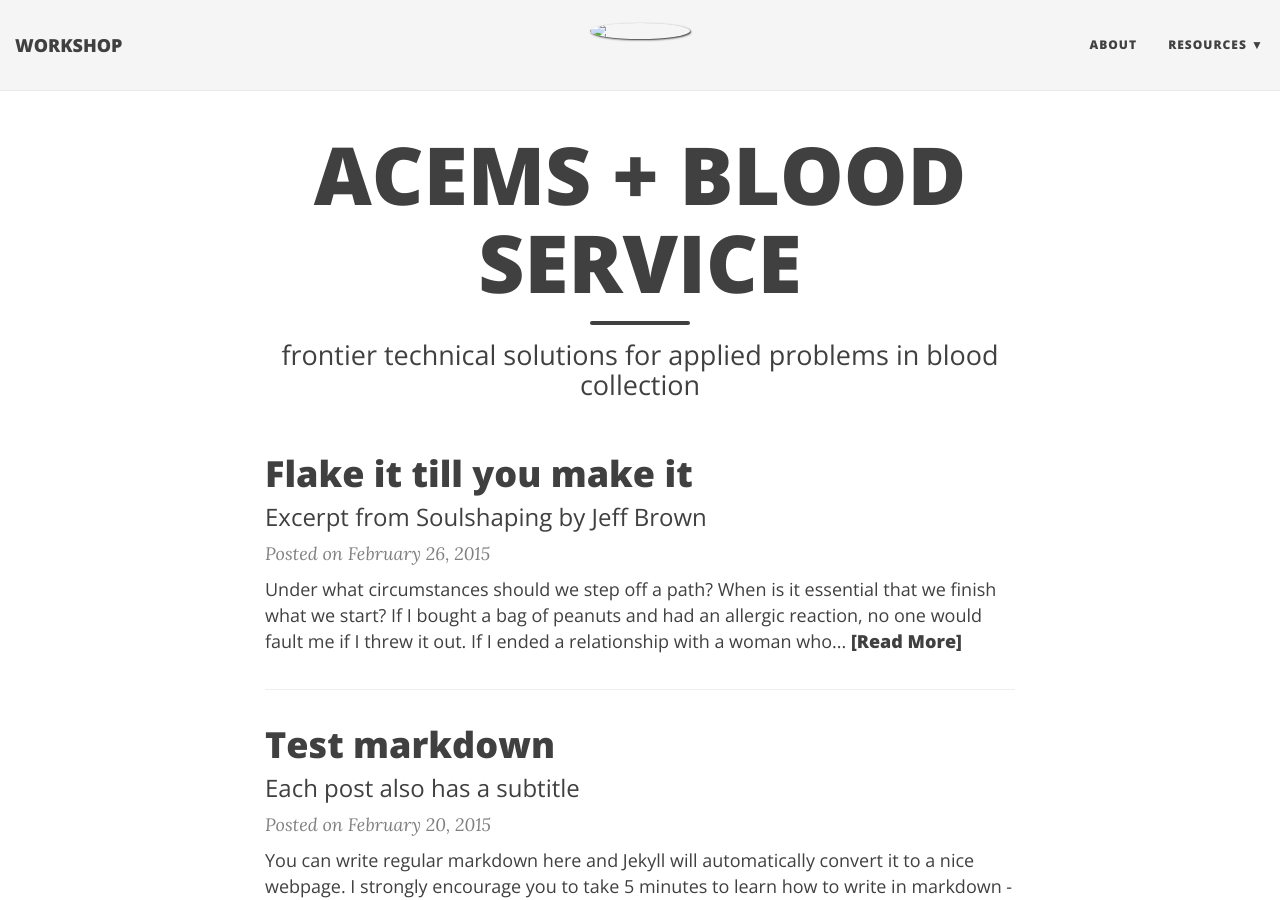
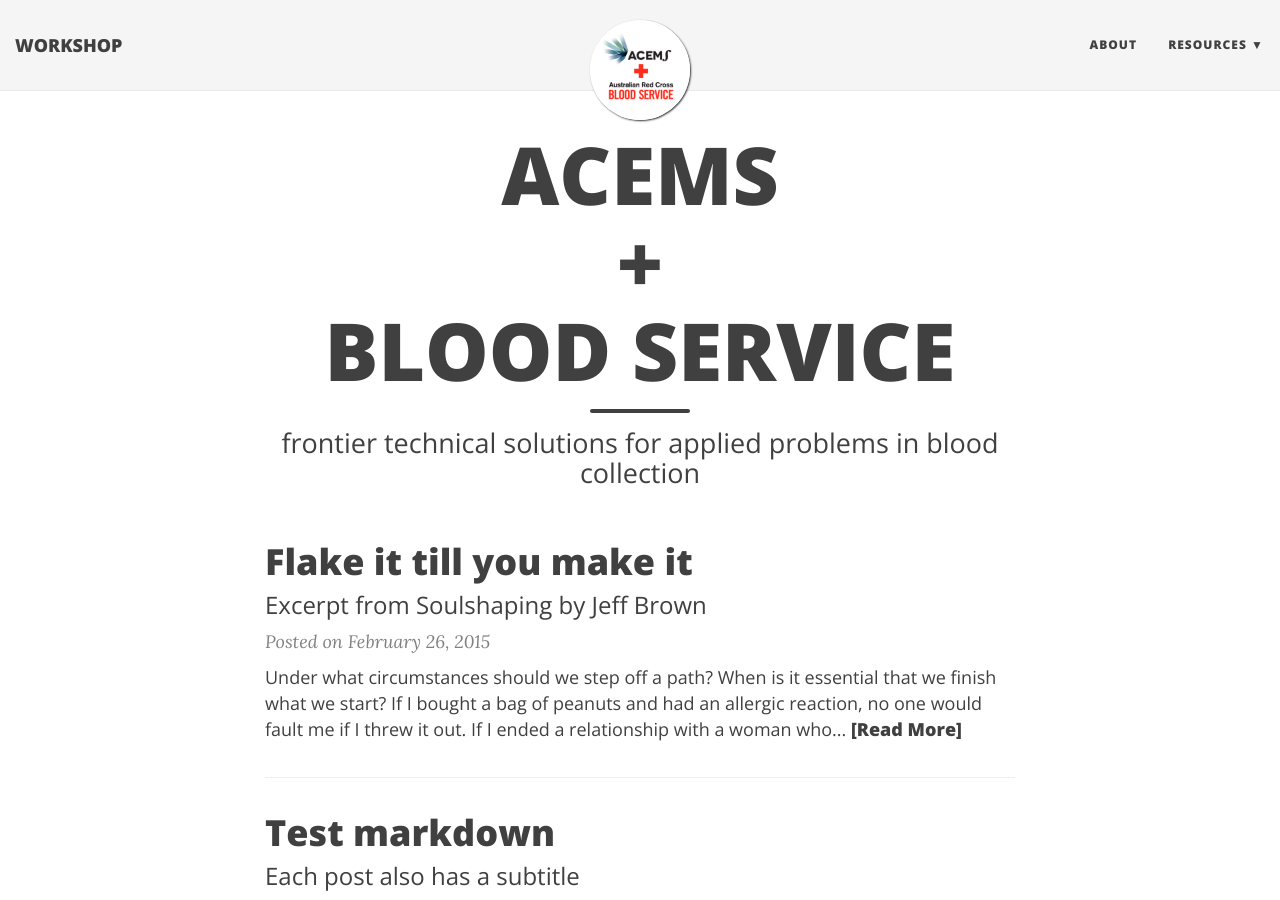
Before and after one commit to stephentwright/acems-bloodservice-workshop, a Jekyll site: the page built from index.html, in a window 1280 px wide and 900 px high. Built offline with Jekyll 4.4.1, drawn with Linux system fonts in a browser that asks for light colours; nearby versions of some CDN libraries; the list of posts is cut into pages by our own code.

Commit message:
finalising basic page

```diff
--- a/index.html
+++ b/index.html
@@ -1,6 +1,6 @@
 ---
 layout: page
-title: ACEMS + BLOOD SERVICE
+title: ACEMS <br /> + <br /> BLOOD SERVICE
 subtitle: frontier technical solutions for applied problems in blood collection
 ---
 
```
Also changed, not shown: img/logo-web.png (added).
